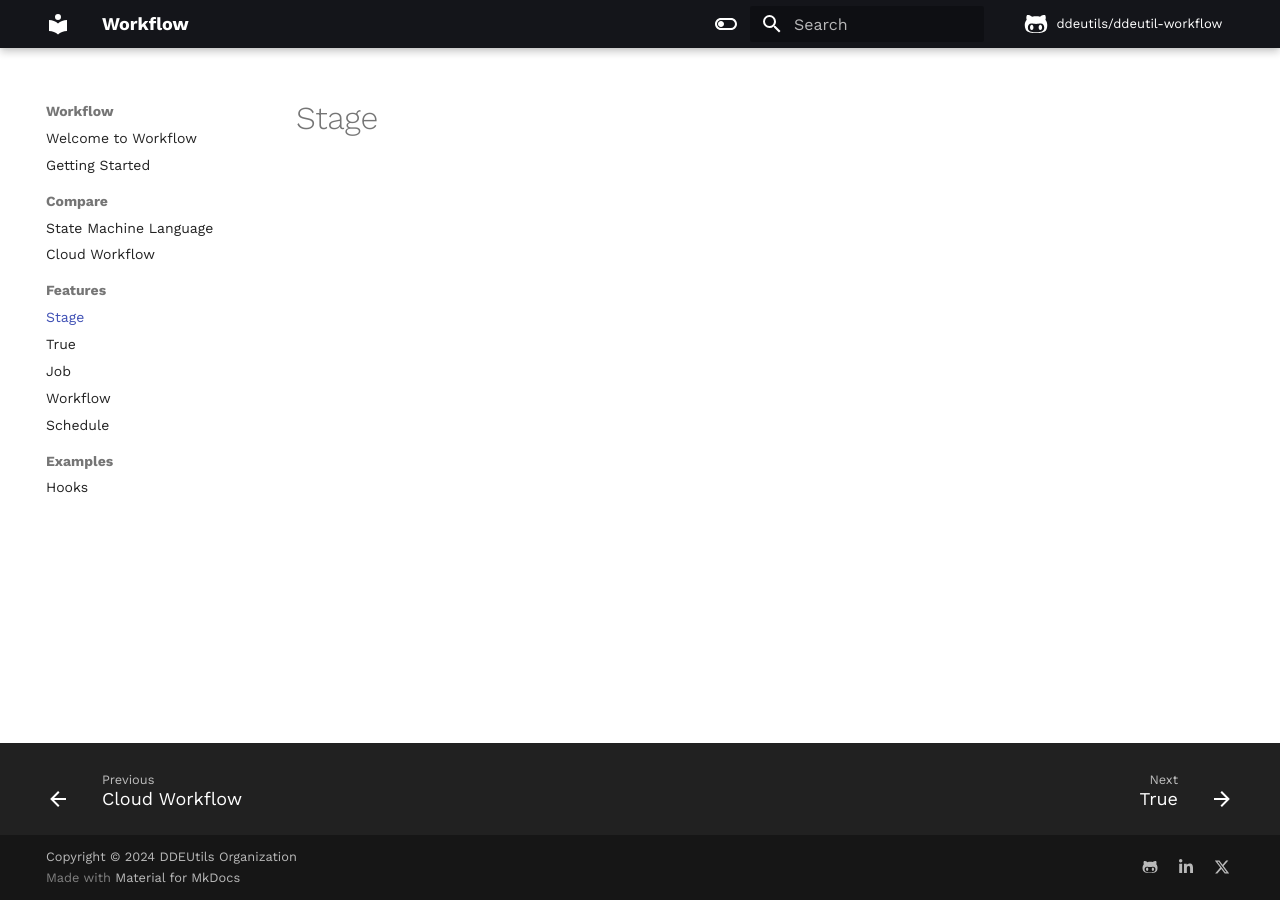
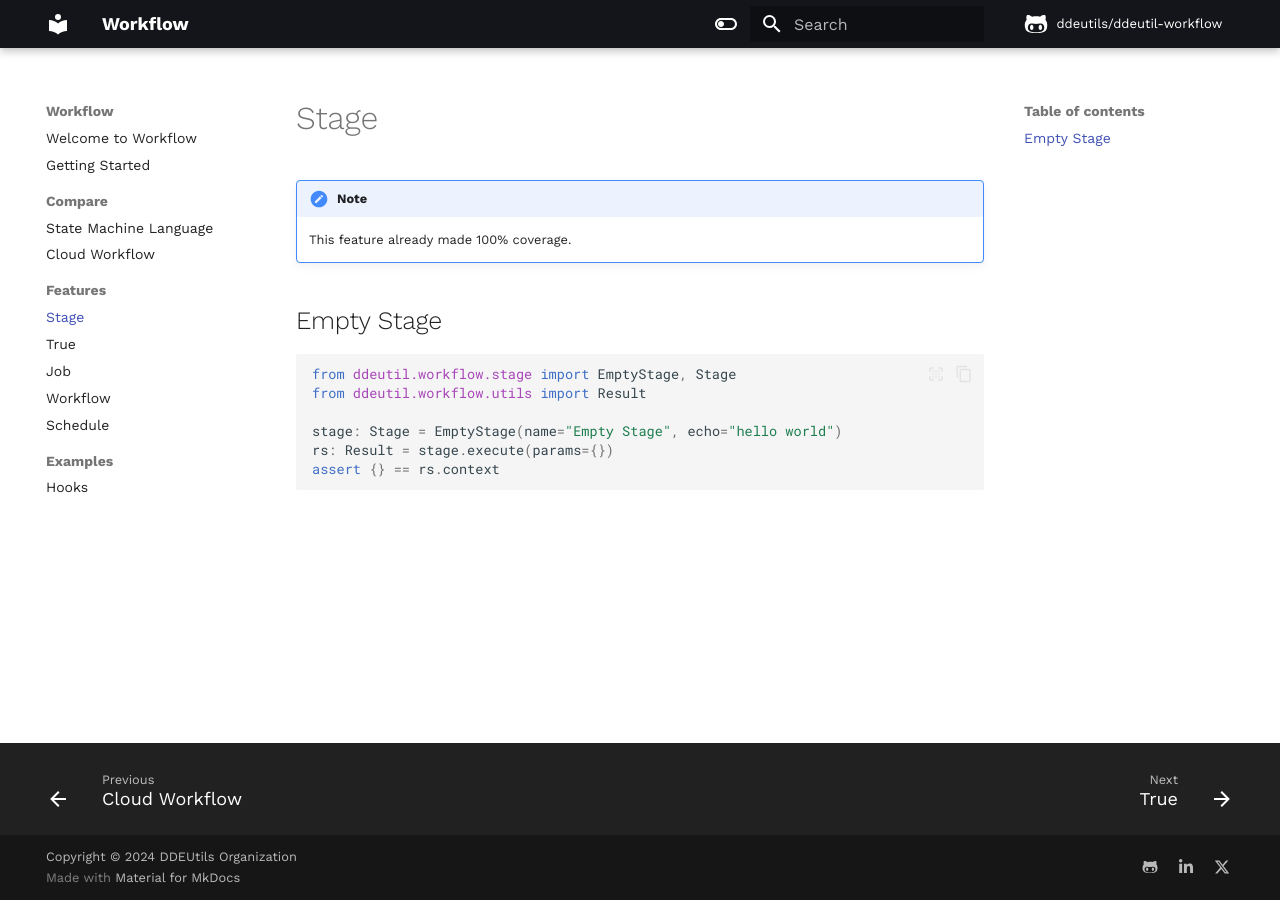
Before and after one commit to ddeutils/ddeutil-workflow, an MkDocs documentation site: the page built from docs/features/stage.md, in a window 1280 px wide. Built offline with MkDocs 1.6.1 and Material for MkDocs 9.7.7, drawn with Linux system fonts in a browser that asks for light colours; comment, search, counter and statistics services are not loaded.

````diff
--- a/docs/features/stage.md
+++ b/docs/features/stage.md
@@ -1 +1,16 @@
 # Stage
+
+!!! note
+
+    This feature already made 100% coverage.
+
+## Empty Stage
+
+```python
+from ddeutil.workflow.stage import EmptyStage, Stage
+from ddeutil.workflow.utils import Result
+
+stage: Stage = EmptyStage(name="Empty Stage", echo="hello world")
+rs: Result = stage.execute(params={})
+assert {} == rs.context
+```
````
Also changed, not shown: 3 other files.
